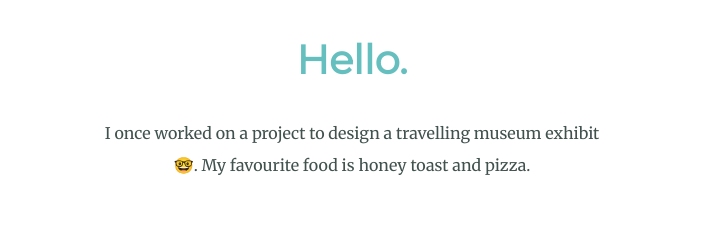
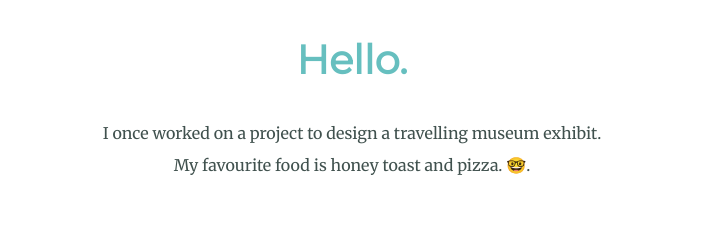
Before and after one commit to arjtilley/personal-site, a plain HTML site: page index.html in a window 1280 px wide. Shown: the part 1108-1339 px from the top of the page, without its empty margins (288-991 px from the left). Drawn offline with Linux system fonts and the light colour scheme.

Commit message:
Update index.html

```diff
--- a/index.html
+++ b/index.html
@@ -21,7 +21,8 @@
       <div class="profile">
         <img src="images/circle-profile.png" alt="reindeer">
         <h2>Hello.</h2>
-        <p>I once worked on a project to design a travelling museum exhibit 🤓. My favourite food is honey toast and pizza.</p>
+        <p>I once worked on a project to design a travelling museum exhibit. My favourite food is honey toast and pizza. 🤓.</p>
+
       </div>
       <hr>
       <div class="skills">
```
